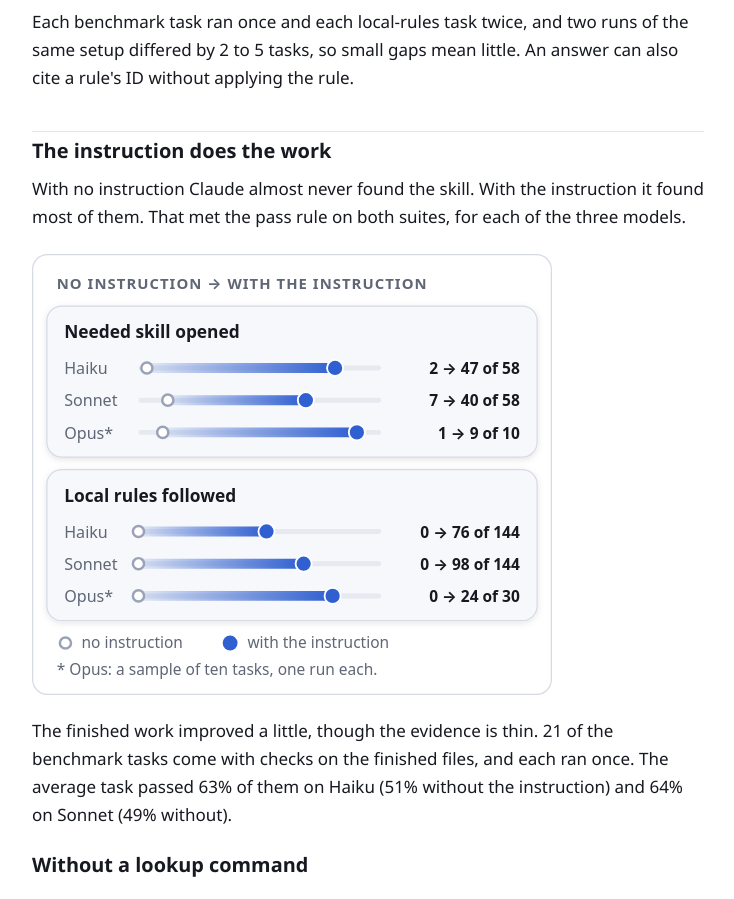
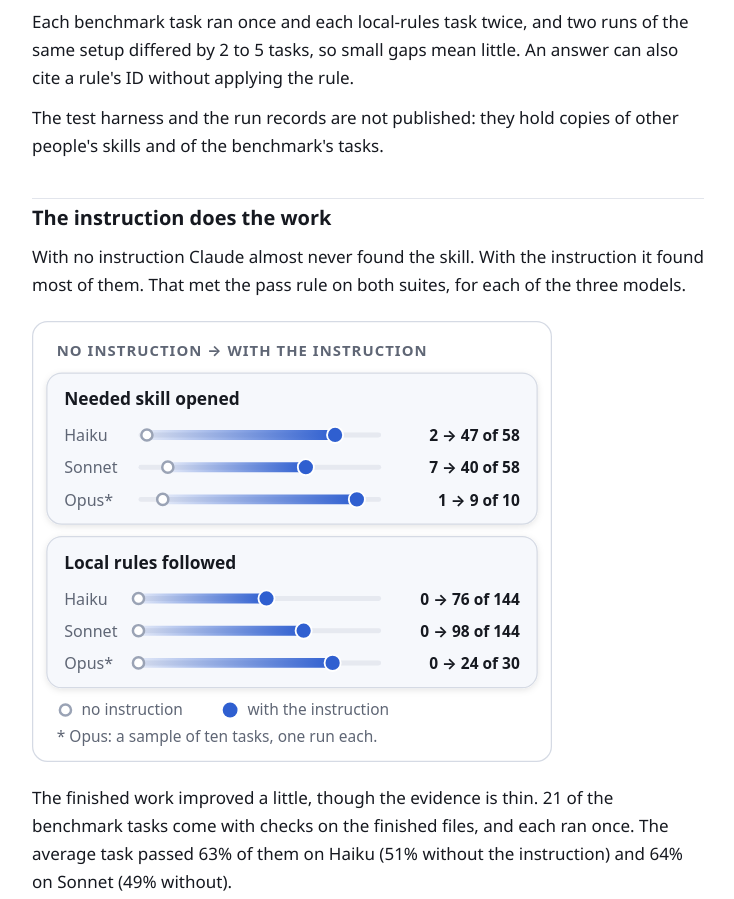
Before and after one commit to ydmitry/skill-finder, a plain HTML site: page docs/index.html in a window 1280 px wide. Shown: the part 3382-4281 px from the top of the page, without its empty margins (272-1006 px from the left). Drawn offline with Linux system fonts and the light colour scheme.

Commit message:
docs: the article says the test harness is not published

```diff
--- a/docs/index.html
+++ b/docs/index.html
@@ -127,6 +127,8 @@ the other. "Not shown" below means the rule was not met.</p>
 runs of the same setup differed by 2 to 5 tasks, so small gaps mean
 little. An answer can also cite a rule's ID without applying the
 rule.</p>
+<p>The test harness and the run records are not published: they hold
+copies of other people's skills and of the benchmark's tasks.</p>
 <h2 id="the-instruction-does-the-work">The instruction does the
 work</h2>
 <p>With no instruction Claude almost never found the skill. With the
```
Also changed, not shown: 1 other file.
